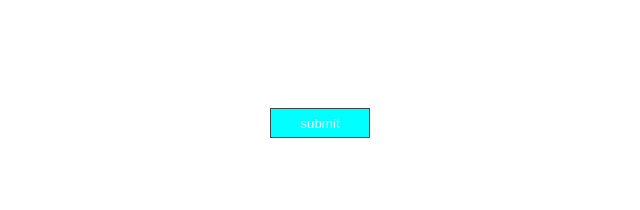
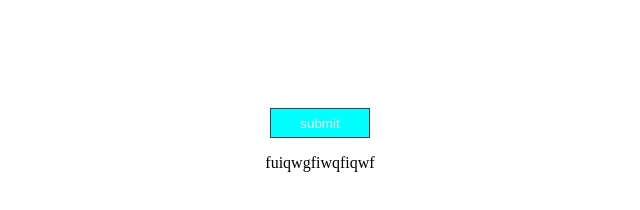
Before and after one commit to thebao2507/git-tutorial, a plain HTML site: page index.html in a window 1280 px wide. Shown: the whole page, without its empty margins (320-960 px from the left). Drawn offline with Linux system fonts and the light colour scheme.

Commit message:
update file html dev

```diff
--- a/index.html
+++ b/index.html
@@ -13,6 +13,7 @@
 <body>
     <div class="component">
         <button>submit</button>
+        <p>fuiqwgfiwqfiqwf</p>
     </div>
     <script src="index.js"></script>
 </body>
```
